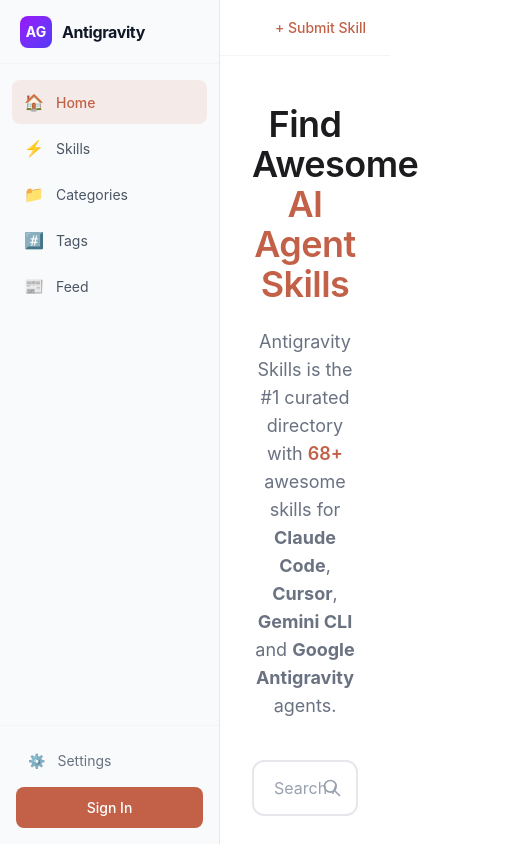
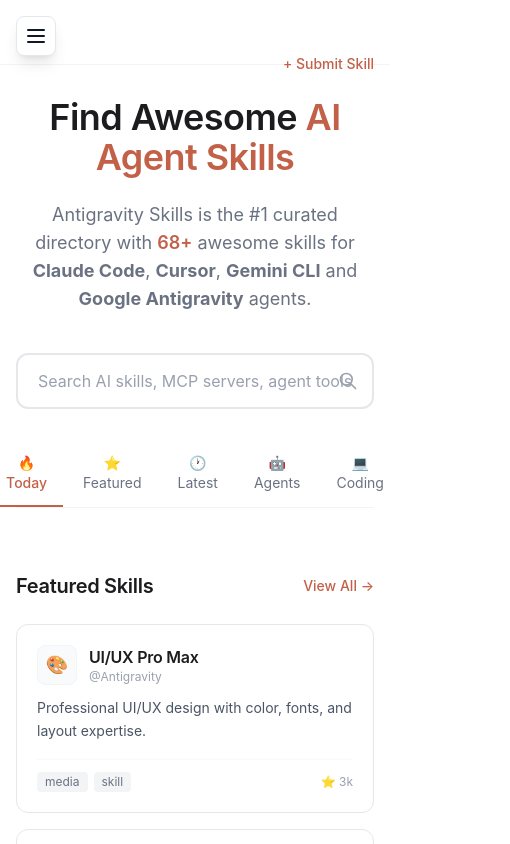
Before and after one commit to bodhi584/skills-directory, a Next.js app: page / in a window 390 px wide. Shown: the top 844 px of the page, 510 px wide, since content can reach past the window. Built offline with nearby package versions, Linux system fonts and the light colour scheme; no server answers.

Commit message:
feat: Add mobile responsive layout (hamburger menu, responsive sidebar, mobile padding)

```diff
--- a/app/layout.tsx
+++ b/app/layout.tsx
@@ -73,7 +73,7 @@
       <body className={`${inter.variable} antialiased min-h-screen bg-white dark:bg-[#0f0f0f] transition-colors`}>
         <Providers>
           <Sidebar />
-          <main className="ml-[220px] min-h-screen">
+          <main className="lg:ml-[220px] min-h-screen">
             {children}
           </main>
         </Providers>
--- a/app/page.tsx
+++ b/app/page.tsx
@@ -12,7 +12,7 @@
   return (
     <div className="min-h-screen bg-white dark:bg-[#0f0f0f] transition-colors">
       {/* Top Header Bar */}
-      <div className="h-14 border-b border-gray-100 dark:border-gray-800 flex items-center justify-end px-6">
+      <div className="h-14 border-b border-gray-100 dark:border-gray-800 flex items-center justify-end px-4 sm:px-6 pt-16 lg:pt-0">
         <Link
           href="/submit"
           className="text-[#c26148] text-sm font-medium hover:opacity-80"
@@ -21,7 +21,7 @@
         </Link>
       </div>
 
-      <div className="max-w-5xl mx-auto px-8 py-12">
+      <div className="max-w-5xl mx-auto px-4 sm:px-6 lg:px-8 py-8 sm:py-12">
         {/* Hero - SEO Optimized */}
         <div className="text-center mb-16">
           <h1 className="text-4xl sm:text-5xl font-bold text-gray-900 dark:text-white mb-6 tracking-tight">
--- a/components/Sidebar.tsx
+++ b/components/Sidebar.tsx
@@ -3,6 +3,7 @@
 import Link from 'next/link';
 import { usePathname } from 'next/navigation';
 import { useSession, signOut } from 'next-auth/react';
+import { useState, useEffect } from 'react';
 
 const navItems = [
     { href: '/', label: 'Home', icon: '🏠' },
@@ -15,9 +16,55 @@
 export default function Sidebar() {
     const pathname = usePathname();
     const { data: session, status } = useSession();
+    const [isMobileMenuOpen, setIsMobileMenuOpen] = useState(false);
+
+    // Close mobile menu when route changes
+    useEffect(() => {
+        setIsMobileMenuOpen(false);
+    }, [pathname]);
+
+    // Prevent scroll when mobile menu is open
+    useEffect(() => {
+        if (isMobileMenuOpen) {
+            document.body.style.overflow = 'hidden';
+        } else {
+            document.body.style.overflow = 'unset';
+        }
+        return () => {
+            document.body.style.overflow = 'unset';
+        };
+    }, [isMobileMenuOpen]);
 
     return (
-        <aside className="fixed left-0 top-0 bottom-0 w-[220px] bg-[#f9fafb] dark:bg-[#1a1a1a] border-r border-gray-200 dark:border-gray-800 flex flex-col z-50 transition-colors">
+        <>
+            {/* Mobile Menu Button */}
+            <button
+                onClick={() => setIsMobileMenuOpen(!isMobileMenuOpen)}
+                className="fixed top-4 left-4 z-50 lg:hidden w-10 h-10 rounded-lg bg-white dark:bg-gray-800 border border-gray-200 dark:border-gray-700 flex items-center justify-center shadow-lg"
+                aria-label="Toggle menu"
+            >
+                {isMobileMenuOpen ? (
+                    <svg className="w-6 h-6 text-gray-900 dark:text-white" fill="none" stroke="currentColor" viewBox="0 0 24 24">
+                        <path strokeLinecap="round" strokeLinejoin="round" strokeWidth={2} d="M6 18L18 6M6 6l12 12" />
+                    </svg>
+                ) : (
+                    <svg className="w-6 h-6 text-gray-900 dark:text-white" fill="none" stroke="currentColor" viewBox="0 0 24 24">
+                        <path strokeLinecap="round" strokeLinejoin="round" strokeWidth={2} d="M4 6h16M4 12h16M4 18h16" />
+                    </svg>
+                )}
+            </button>
+
+            {/* Mobile Overlay */}
+            {isMobileMenuOpen && (
+                <div
+                    className="fixed inset-0 bg-black/50 z-40 lg:hidden"
+                    onClick={() => setIsMobileMenuOpen(false)}
+                />
+            )}
+
+            {/* Sidebar */}
+            <aside className={`fixed left-0 top-0 bottom-0 w-[220px] bg-[#f9fafb] dark:bg-[#1a1a1a] border-r border-gray-200 dark:border-gray-800 flex flex-col z-50 transition-transform duration-300 ${isMobileMenuOpen ? 'translate-x-0' : '-translate-x-full lg:translate-x-0'
+                }`}>
                 {/* Logo */}
                 <div className="h-16 flex items-center px-5 border-b border-gray-100 dark:border-gray-800">
                     <Link href="/" className="flex items-center gap-2.5">
@@ -29,7 +76,7 @@
                 </div>
 
                 {/* Navigation */}
-            <nav className="flex-1 py-4 px-3">
+                <nav className="flex-1 py-4 px-3 overflow-y-auto">
                     {navItems.map((item) => {
                         const isActive = pathname === item.href ||
                             (item.href !== '/' && pathname.startsWith(item.href));
@@ -94,5 +141,6 @@
                     )}
                 </div>
             </aside>
+        </>
     );
 }
```
Lines whose indentation alone changed are shown as unchanged.
